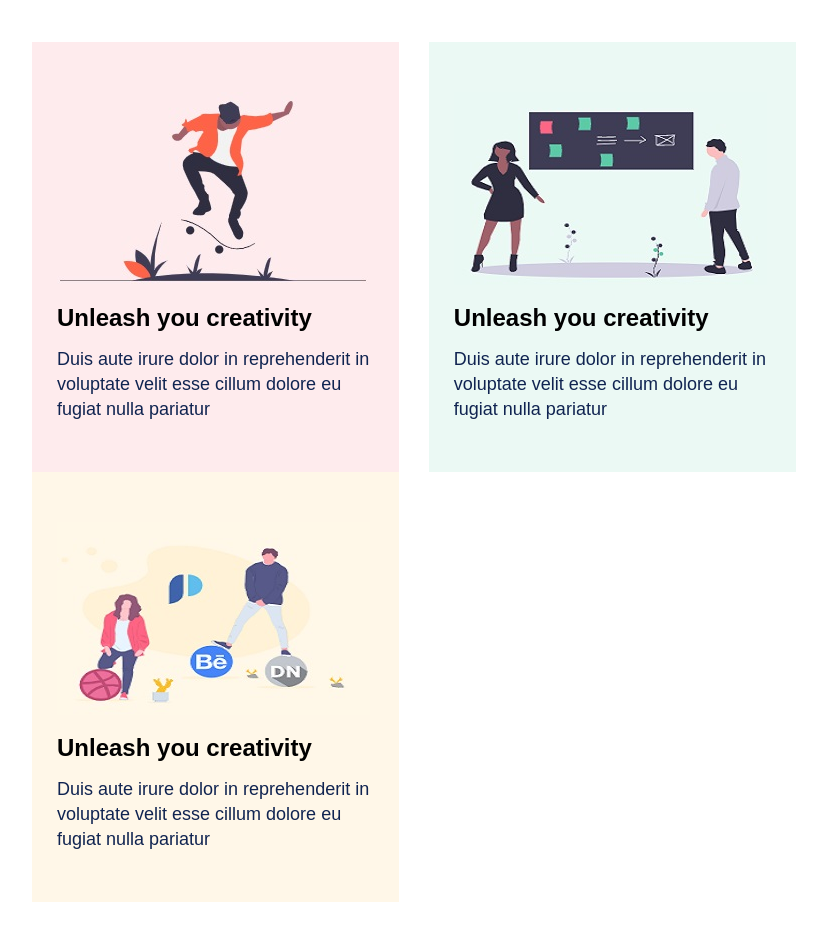
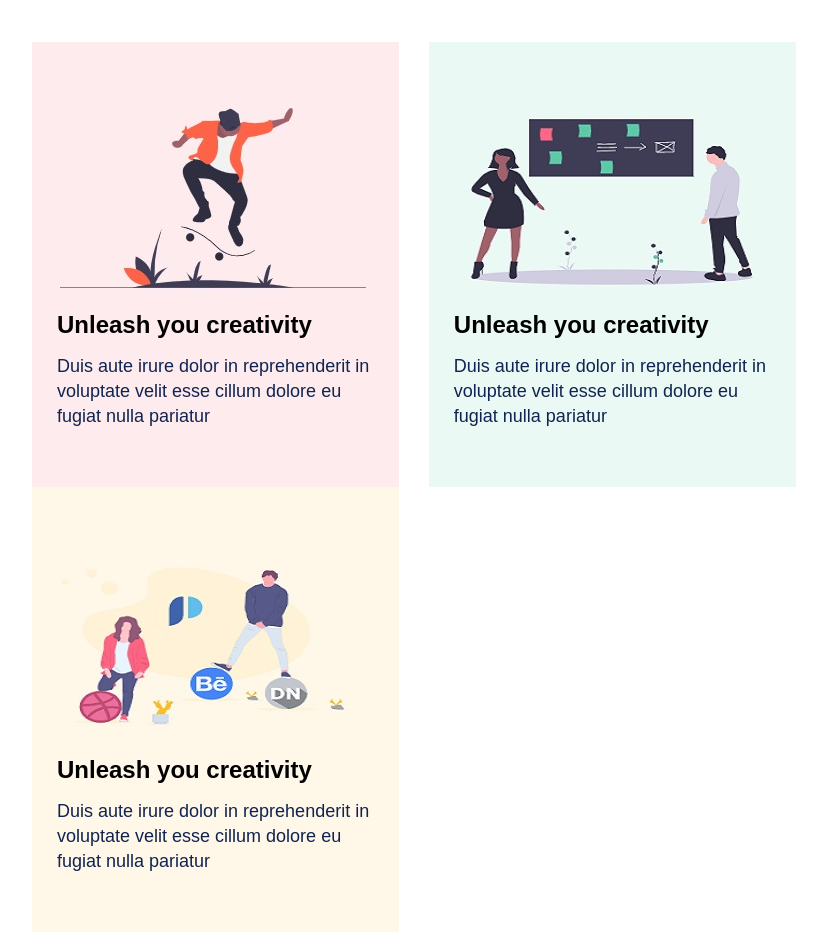
Before and after one commit to akhikajol/Quick-Full-Desing, a plain HTML site: page index.html in a window 1280 px wide. Shown: the part 1303-2238 px from the top of the page, without its empty margins (32-859 px from the left). Drawn offline with Linux system fonts and the light colour scheme.

Commit message:
Update style.css

```diff
--- a/style.css
+++ b/style.css
@@ -127,7 +127,7 @@ header{
 
 .single{
        width:27.5% ;
-       padding: 50px 25px;
+       padding: 5% 25px;
        float: left;
        margin-right: 30px;
        transition: .4s;
```
